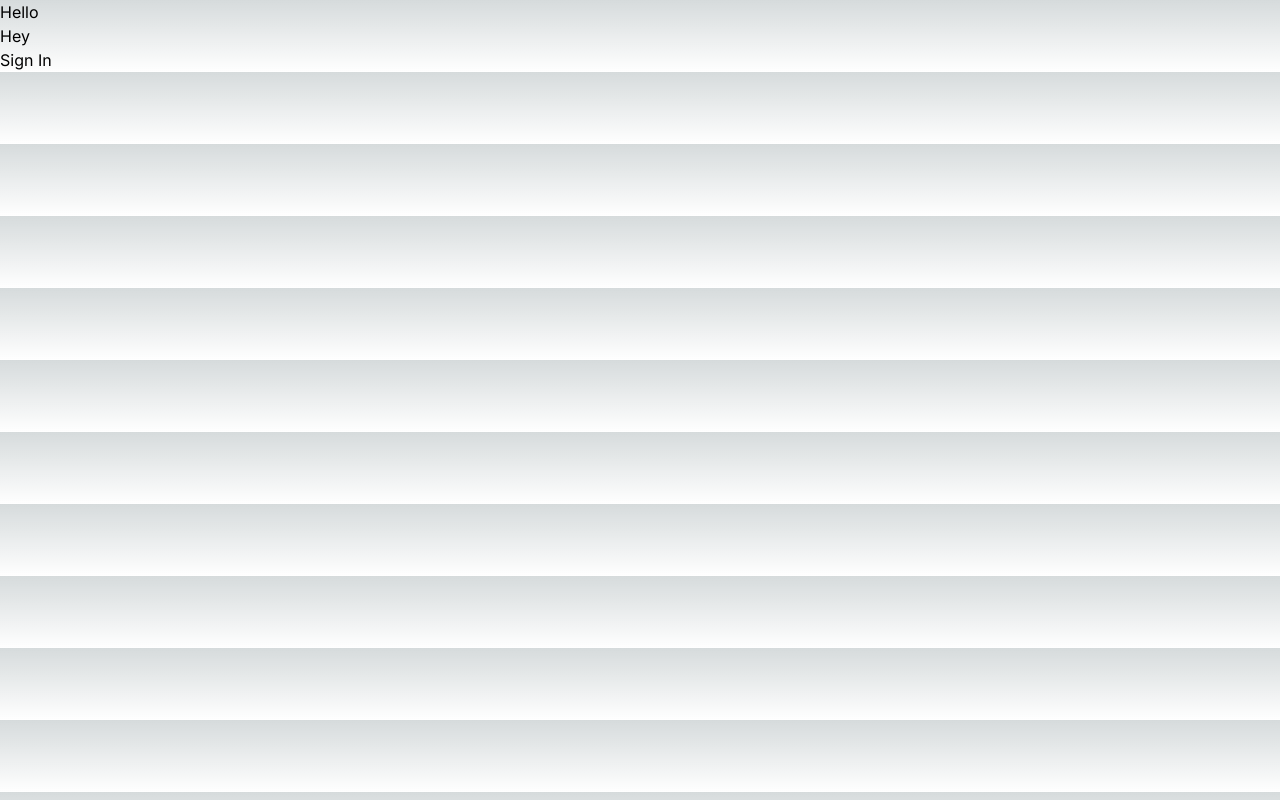
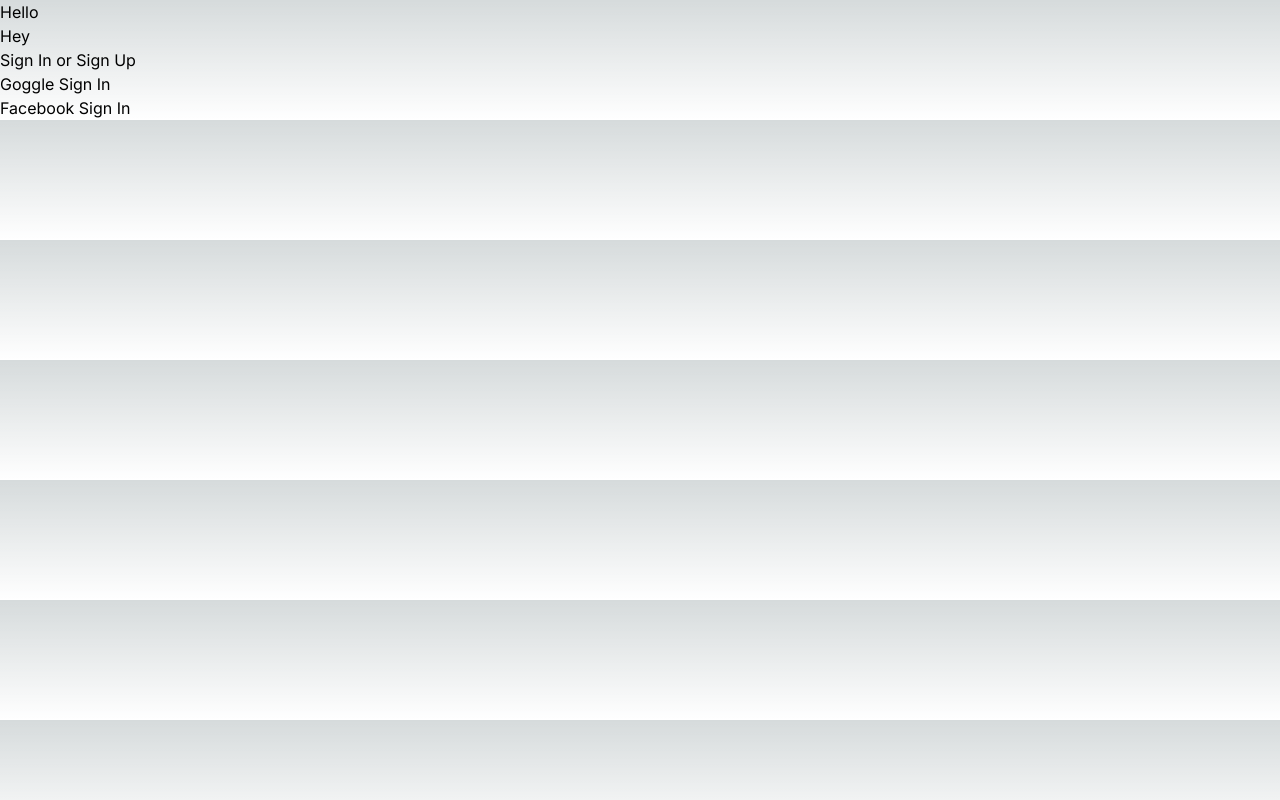
Before and after one commit to Yash981/practice-github, a Next.js app: page / in a window 1280 px wide. Built offline with nearby package versions, Linux system fonts and the light colour scheme.

Commit message:
Add another feature to feature-branch-2

```diff
--- a/components/sign-in.tsx
+++ b/components/sign-in.tsx
@@ -1,7 +1,9 @@
 const SignIn = () => {
     return (
         <>
-        <h1>Sign In</h1>
+        <h1>Sign In or Sign Up</h1>
+        <p>Goggle Sign In</p>
+        <p>Facebook Sign In</p>
         </>
      );
 }
--- /dev/null
+++ b/components/sign-out.tsx
@@ -0,0 +1,9 @@
+const SignOut = () => {
+    return (
+        <>
+        <h1>Sign Out</h1>
+        </>
+     );
+}
+
+export default SignOut;
```
